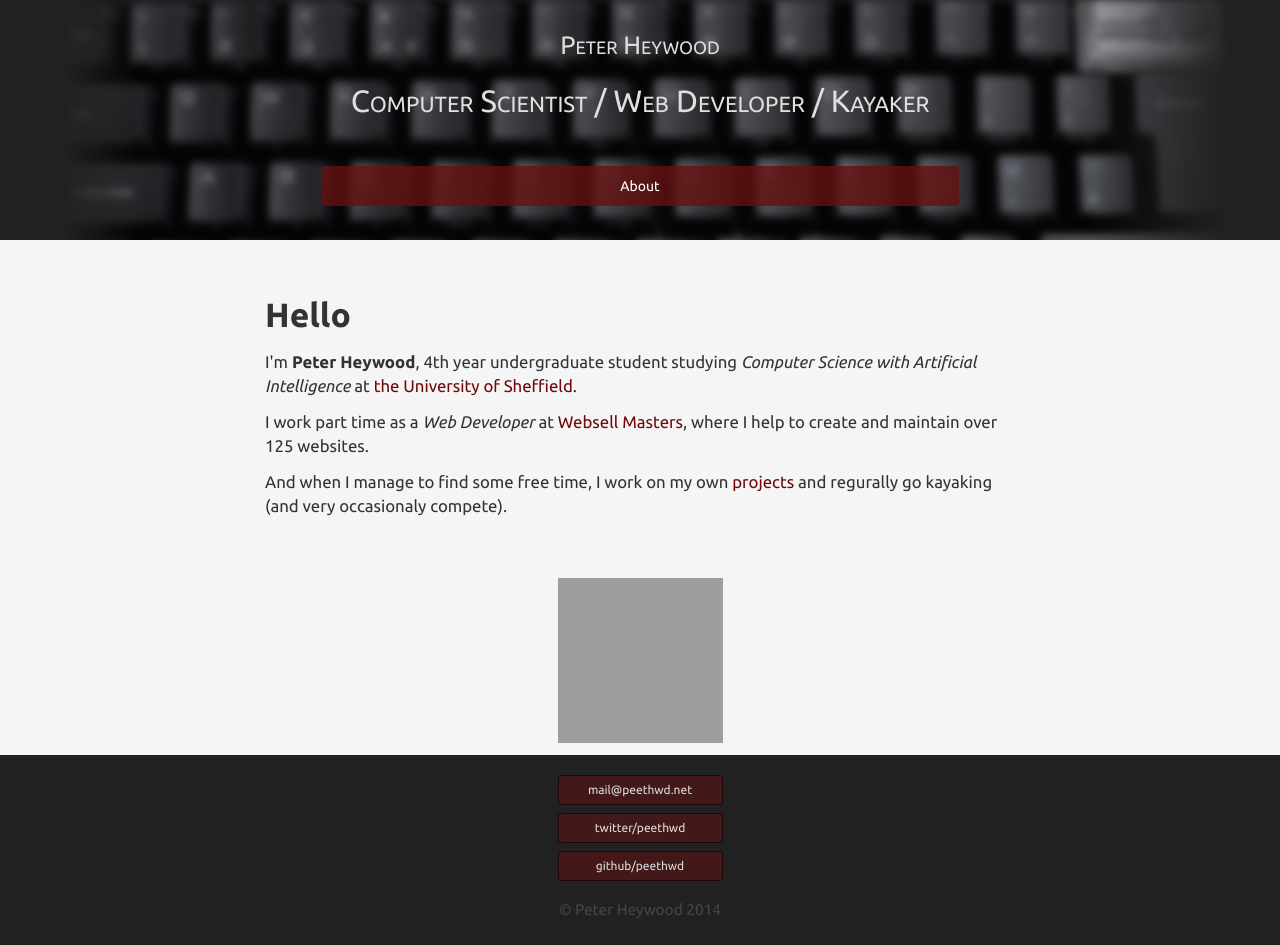
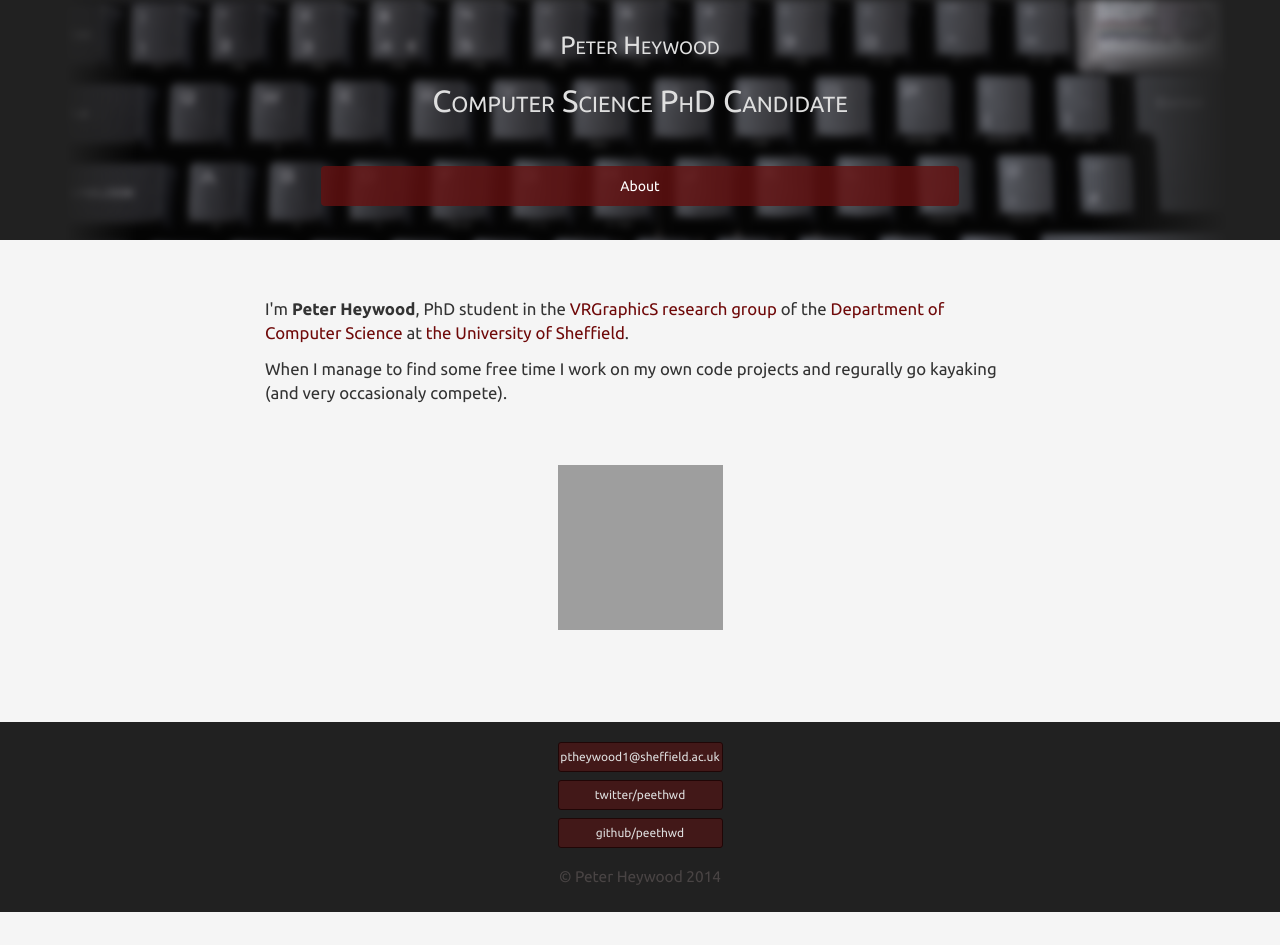
Before and after one commit to ptheywood/ptheywood.github.io, a Jekyll site: the page built from index.html, in a window 1280 px wide. Built offline with Jekyll 4.4.1, drawn with Linux system fonts in a browser that asks for light colours; nearby versions of some CDN libraries; after the commit the page ends 912 px from its top, so only the background shows below that; grey boxes are pictures that could not be loaded.

Commit message:
upgrade content to be PhD specific

```diff
--- a/_data/contact.yml
+++ b/_data/contact.yml
@@ -1,6 +1,6 @@
 - text: Email
-  alternative: mail@peethwd.net
-  url: mailto:mail@peethwd.net
+  alternative: ptheywood1@sheffield.ac.uk
+  url: mailto:ptheywood1@sheffield.ac.uk
 
 - text: Twitter
   alternative: twitter/peethwd
--- a/_includes/head.html
+++ b/_includes/head.html
@@ -1,7 +1,7 @@
     <head>
         <meta charset="utf-8">
         <meta http-equiv="X-UA-Compatible" content="IE=edge,chrome=1">
-        <title>{{ page.title }} | peethwd.net</title>
+        <title>{{ page.title }}</title>
         <meta name="viewport" content="width=device-width, initial-scale=1.0">
 
         <link rel="icon" type="image/x-icon" href="/favicon.ico" />
--- a/_includes/header.html
+++ b/_includes/header.html
@@ -6,7 +6,7 @@
                     <div class="col-xs-12">
                         <div class="heading">
                             <h1>Peter Heywood</h1>
-                            <h2>Computer Scientist / Web Developer / Kayaker</h2>
+                            <h2>Computer Science PhD Candidate</h2>
                         </div>
                     </div>
                 </div>
--- a/index.html
+++ b/index.html
@@ -6,17 +6,13 @@ title: About
 <div class="row">
     <div class="col-xs-12 col-sm-8 col-sm-offset-2">
         <div class="larger-content">
-            <h2>Hello</h2>
-            <p>
-                I'm <strong>Peter Heywood</strong>, 4th year undergraduate student studying <em>Computer Science with Artificial Intelligence</em> at <a href="http://shef.ac.uk/dcs/">the University of Sheffield</a>.
+<!--             <h2>Hello</h2>
+ -->            <p>
+                I'm <strong>Peter Heywood</strong>, PhD student in the <a href="https://www.shef.ac.uk/dcs/research/groups/graphics">VRGraphicS research group</a> of the <a href="http://www.sheffield.ac.uk/dcs">Department of Computer Science</a> at <a href="http://shef.ac.uk/dcs/">the University of Sheffield</a>.
             </p>
 
             <p>
-                I work part time as a <em>Web Developer</em> at <a href="http://websellmasters.com">Websell Masters</a>, where I help to create and maintain over 125 websites.
-            </p>
-
-            <p>
-                And when I manage to find some free time, I work on my own <a href="{{site.baseurl}}portfolio/">projects</a> and regurally go kayaking (and very occasionaly compete).
+                When I manage to find some free time I work on my own code projects and regurally go kayaking (and very occasionaly compete).
             </p>
 
         </div>
```
